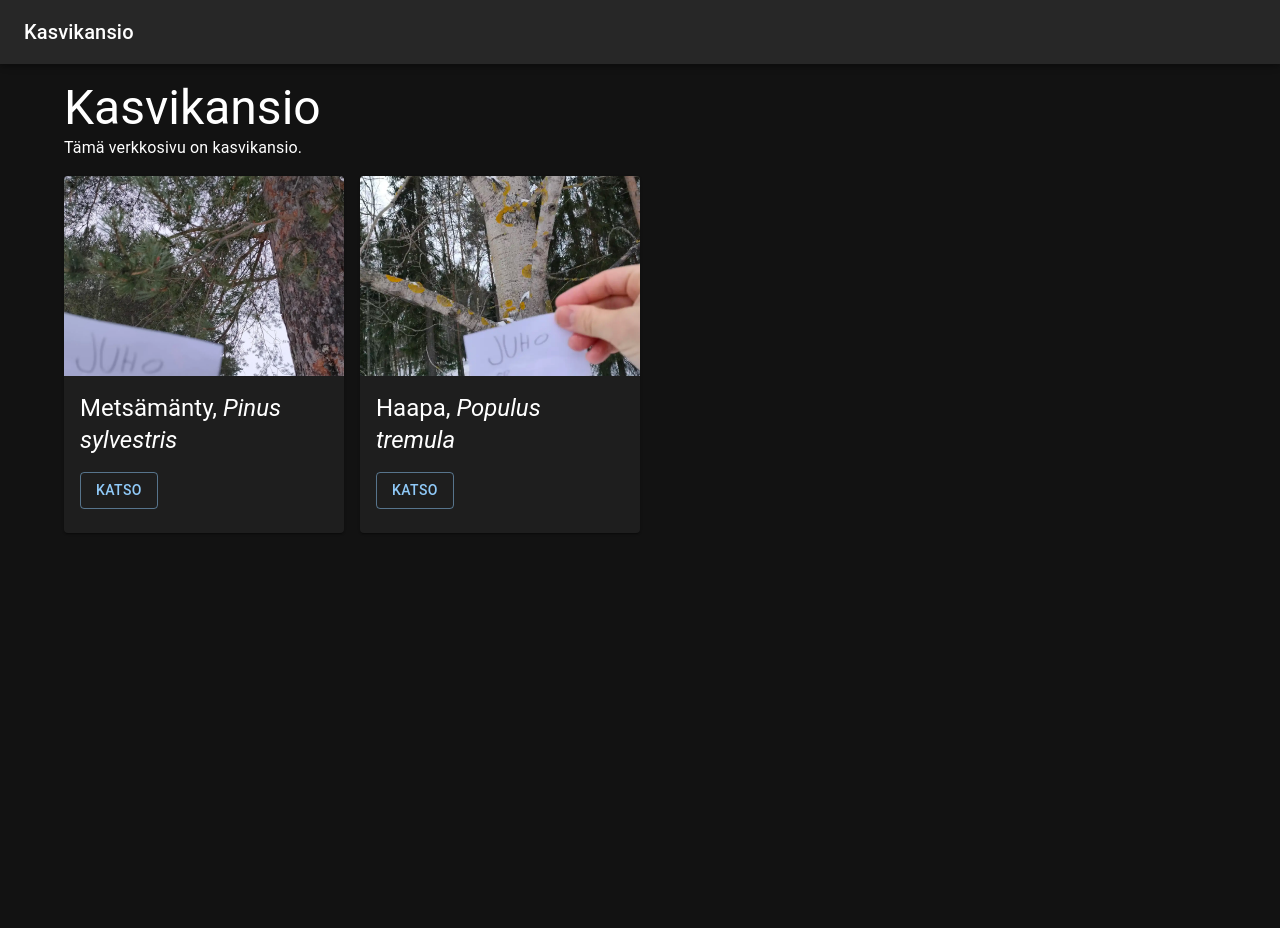
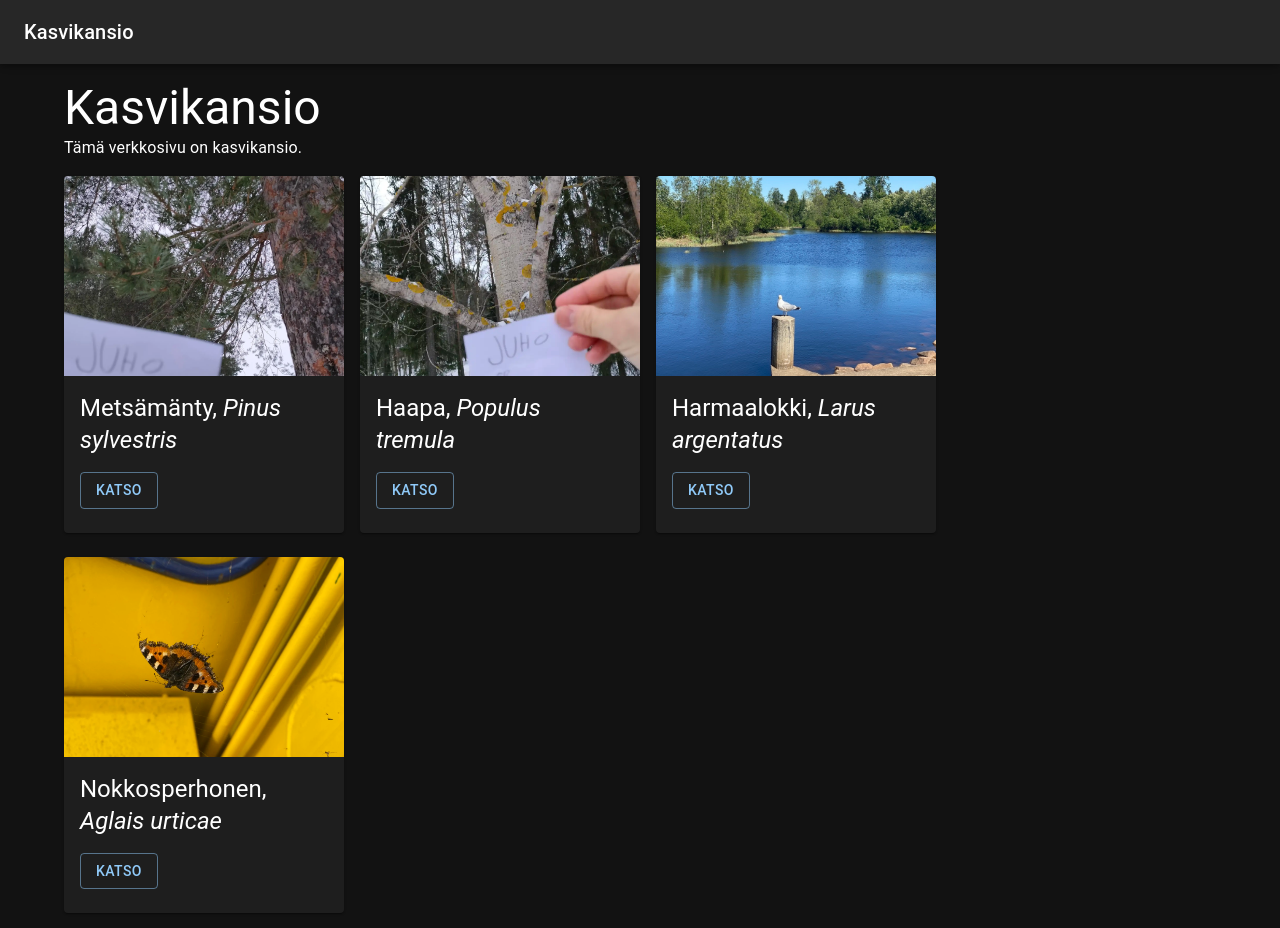
Before and after one commit to juhopohjonen/kasvikansio, a React (Create React App) app: page / in a window 1280 px wide. Shown: the top 928 px of the page. Before the commit the page ends 800 px from the top, so only its background shows below. Built offline with nearby package versions, Linux system fonts and the light colour scheme.

Commit message:
added couple of images

```diff
--- a/src/Components/KasviKortit.jsx
+++ b/src/Components/KasviKortit.jsx
@@ -105,7 +105,7 @@ const KasviKortti = ({ images, officName, title, contentArr, infoCard, lahteet }
                         ? (
                             <>
                             <Typography variant='h6' component='h3'>Lähteet</Typography>
-                                {lahteet.map((lahde, index) => <Typography key={index} paragraph><MuiLink href={lahde.url}>{lahde.url}</MuiLink>, {lahde.kohde}</Typography>)}
+                                {lahteet.map((lahde, index) => <Typography key={index} paragraph><MuiLink target="_blank" href={lahde.url}>{lahde.url}</MuiLink>, {lahde.kohde}</Typography>)}
                             </>
 
                         )
--- a/src/kasvit.js
+++ b/src/kasvit.js
@@ -3,6 +3,10 @@ import manty2 from './Kasvikuvat/Mänty/manty2.webp'
 
 import haapa1 from './Kasvikuvat/Haapa/haapa1.webp'
 import haapa2 from './Kasvikuvat/Haapa/haapa2.webp'
+
+import harmaalokki1 from './Kasvikuvat/Harmaalokki/lokki.webp'
+
+import nokkosperhonen1 from './Kasvikuvat/Nokkosperhonen/nokkosperhonen.webp'
 
 class Kasvi {
     constructor(title, officName, images, contentArr, infoCard, lahteet) {
@@ -32,7 +36,7 @@ class Lahde {
 }
 
 const kasvit = [
-    new Kasvi('Metsämänty', 'Pinus sylvestris', [manty1, manty2], ['Metsämänty on puu, joka kasvaa monenlaisissa paikoissa: metsissä  ja suolla. Sitä esiintyy niin suolla kuin metsissäkin, ja se on suomen yleisin puulaji ja levinnyt lähes koko suomen alueelle.'], {
+    new Kasvi('Metsämänty', 'Pinus sylvestris', [manty1, manty2], ['Metsämänty on puu, joka kasvaa monenlaisissa paikoissa: metsissä ja suolla. Sitä esiintyy niin suolla kuin metsissäkin, ja se on suomen yleisin puulaji ja levinnyt lähes koko suomen alueelle.'], {
         kuvausaika: '10.1.2023',
         kuvauspaikka: 'Oulun normaalikoulun piha'
     },
@@ -40,10 +44,26 @@ const kasvit = [
         new Lahde("https://luontoportti.com/t/922/manty", 'Luontoportti')
     ]),
 
-    new Kasvi('Haapa', 'Populus tremula', [haapa1, haapa2], [], {
+    new Kasvi('Haapa', 'Populus tremula', [haapa1, haapa2], [
+        'Haapa kasvaa esimerkiksi kuivissa, tuoressa, lehtomaisissa kangasmetsissä sekä rehevissä korvissa.'
+    ], {
         kuvausaika: '10.1.2023',
         kuvauspaikka: 'Kaitoväylä (90540)'
+    },
+    [
+        new Lahde("https://luontoportti.com/t/925/haapa", 'Luontoportti')
+    ]),
+
+    new Kasvi('Harmaalokki', 'Larus argentatus', [harmaalokki1], [], {
+        kuvausaika: '7.6.2022',
+        kuvauspaikka: 'Linnankatu, Oulu'
+    }),
+
+    new Kasvi('Nokkosperhonen', 'Aglais urticae', [nokkosperhonen1], [], {
+        kuvausaika: '19.7.2022',
+        kuvauspaikka: 'Puutossalmen lossi, Pohjois-Savo'
     })
+
 ]
 
 
```
Also changed, not shown: src/Kasvikuvat/Harmaalokki/lokki.webp (added), src/Kasvikuvat/Nokkosperhonen/nokkosperhonen.webp (added).
